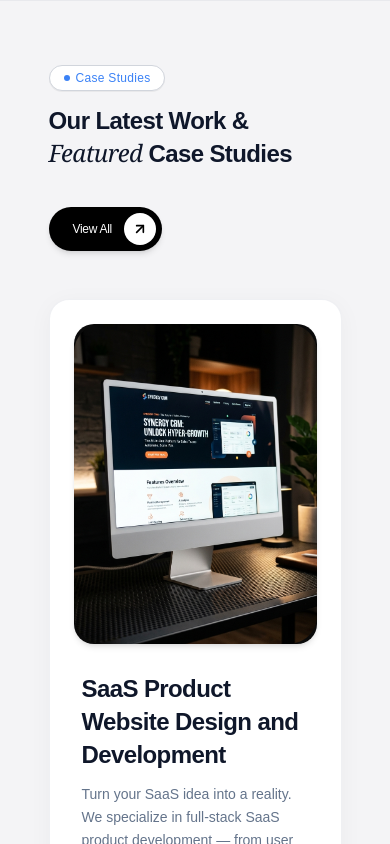
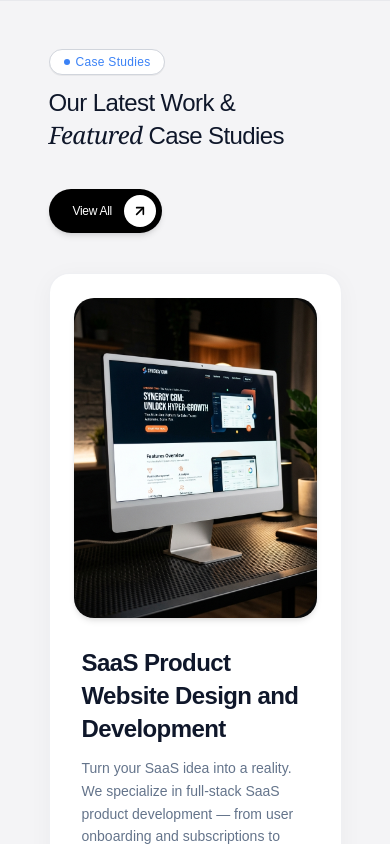
Before and after one commit to jevxo26/jevxo-frontend-new, a Next.js app: page /components/landing/casestudies in a window 390 px wide. Shown: the top 844 px of the page. Built offline with nearby package versions, Linux system fonts and the light colour scheme; a web font is replaced by a local one.

Commit message:
style: standardize section title font sizes, weights (font-medium), and reduce section gaps across desktop, laptop, and mobile

```diff
--- a/app/(main)/page.tsx
+++ b/app/(main)/page.tsx
@@ -38,12 +38,7 @@ export default function Home() {
       <ReadyToBuildSection />
       <FaqSection />
       <ContactSection />
-
       <TestimonialsSection />
-
-
-
-
     </div>
   );
 }
--- a/app/components/landing/casestudies/page.tsx
+++ b/app/components/landing/casestudies/page.tsx
@@ -31,21 +31,21 @@ const caseStudies = [
 
 export default function CaseStudies() {
   return (
-    <section id="case-study" className="relative z-30 w-full py-16 md:py-24 bg-[#f4f4f6] flex justify-center border-t border-gray-200/80">
+    <section id="case-study" className="relative z-30 w-full py-12 md:py-16 bg-[#f4f4f6] flex justify-center border-t border-gray-200/80">
       <div className="max-w-10/12 mx-auto w-full px-4 sm:px-6 lg:px-8 flex flex-col">
 
         {/* Header Section */}
-        <div className="flex flex-col md:flex-row md:items-start justify-between gap-8 mb-12 md:mb-16 w-full">
+        <div className="flex flex-col md:flex-row md:items-start justify-between gap-8 mb-10 md:mb-12 w-full">
           {/* Left Title Area */}
-          <div className="flex flex-col items-start gap-4">
+          <div className="flex flex-col items-start gap-3.5">
             <div className="bg-white border border-gray-300 text-[#3b82f6] px-3.5 py-1 rounded-full text-xs font-medium tracking-wide inline-flex items-center gap-1.5 shadow-2xs">
               <span className="w-1.5 h-1.5 rounded-full bg-[#3b82f6]" />
               Case Studies
             </div>
-            <h2 className="text-2xl sm:text-3xl md:text-4xl lg:text-[42px] text-[#0f172a] tracking-tight leading-[1.15]">
-              <span className="font-bold block text-[#0f172a]">Our Latest Work &amp;</span>
+            <h2 className="text-2xl sm:text-3xl md:text-4xl lg:text-[40px] font-medium text-[#0f172a] tracking-tight leading-[1.15]">
+              <span className="block text-[#0f172a]">Our Latest Work &amp;</span>
               <span className="block mt-1 text-[#0f172a]">
-                <span className="font-serif italic font-medium text-[#0f172a]">Featured</span> <span className="font-bold text-[#0f172a]">Case Studies</span>
+                <span className="font-serif italic font-normal text-[#0f172a]">Featured</span> <span className="font-medium text-[#0f172a]">Case Studies</span>
               </span>
             </h2>
           </div>
--- a/app/components/landing/faq/FaqSection.tsx
+++ b/app/components/landing/faq/FaqSection.tsx
@@ -36,13 +36,13 @@ export default function FaqSection() {
   };
 
   return (
-    <section id="faq" className="relative z-10 w-full py-16 md:py-24 bg-[#F8F9FA] flex justify-center border-t border-gray-100 overflow-hidden">
+    <section id="faq" className="relative z-10 w-full py-12 md:py-16 bg-[#F8F9FA] flex justify-center border-t border-gray-100 overflow-hidden">
       <div className="max-w-10/12 mx-auto w-full px-4 sm:px-6 lg:px-8 flex flex-col">
 
-        <div className="grid grid-cols-1 lg:grid-cols-12 gap-12 items-start">
+        <div className="grid grid-cols-1 lg:grid-cols-12 gap-10 items-start">
 
           {/* Left Column: Title & CTA Button */}
-          <div className="lg:col-span-5 flex flex-col items-start space-y-6">
+          <div className="lg:col-span-5 flex flex-col items-start space-y-5">
             {/* Pill Badge */}
             <div className="bg-white border border-[#3b82f6]/40 text-[#3b82f6] px-3.5 py-1 rounded-full text-xs font-normal tracking-wide inline-flex items-center gap-1.5 shadow-2xs">
               <span className="w-1.5 h-1.5 rounded-full bg-[#3b82f6]" />
@@ -50,10 +50,10 @@ export default function FaqSection() {
             </div>
 
             {/* Headline Title */}
-            <h2 className="text-3xl sm:text-4xl md:text-5xl lg:text-[52px] text-[#0f172a] tracking-tight leading-[1.12]">
-              <span className="font-medium block text-[#0f172a]">Frequently</span>
+            <h2 className="text-2xl sm:text-3xl md:text-4xl lg:text-[40px] font-medium text-[#0f172a] tracking-tight leading-[1.12]">
+              <span className="block text-[#0f172a]">Frequently</span>
               <span className="block mt-1 text-[#0f172a]">
-                <span className="font-serif italic font-medium text-[#0f172a]">Asked Question</span>
+                <span className="font-serif italic font-normal text-[#0f172a]">Asked Question</span>
               </span>
             </h2>
 
--- a/app/components/landing/team/MeetSpecialistSection.tsx
+++ b/app/components/landing/team/MeetSpecialistSection.tsx
@@ -115,12 +115,12 @@ export default function MeetSpecialistSection() {
     <section
       ref={sectionRef}
       id="specialist"
-      className="relative z-10 w-full py-16 md:py-24 bg-[#F8F9FA] flex flex-col justify-center items-center border-t border-gray-100 overflow-hidden"
+      className="relative z-10 w-full py-12 md:py-16 bg-[#F8F9FA] flex flex-col justify-center items-center border-t border-gray-100 overflow-hidden"
     >
       <div className="max-w-10/12 mx-auto w-full px-4 sm:px-6 lg:px-8 flex flex-col justify-center">
 
         {/* Header Row: Title & Customer Satisfactions */}
-        <div className="flex flex-col lg:flex-row lg:items-end justify-between gap-8 mb-10 md:mb-14 w-full">
+        <div className="flex flex-col lg:flex-row lg:items-end justify-between gap-8 mb-10 md:mb-12 w-full">
           {/* Left Title Area */}
           <div className="flex flex-col items-start gap-3.5">
             {/* Pill Badge */}
@@ -129,7 +129,7 @@ export default function MeetSpecialistSection() {
               Our House Expertize
             </div>
 
-            <h2 className="text-3xl sm:text-4xl md:text-5xl lg:text-[52px] font-bold text-[#0f172a] tracking-tight leading-[1.15]">
+            <h2 className="text-2xl sm:text-3xl md:text-4xl lg:text-[40px] font-medium text-[#0f172a] tracking-tight leading-[1.15]">
               Meet Our Specialist
             </h2>
           </div>
--- a/app/components/landing/testimonials/TestimonialsSection.tsx
+++ b/app/components/landing/testimonials/TestimonialsSection.tsx
@@ -204,19 +204,19 @@ export default function TestimonialsSection() {
   return (
     <section
       id="testimonials"
-      className="w-full py-16 md:py-24 bg-[#F8F9FA] text-gray-900 relative overflow-hidden flex flex-col items-center justify-center border-t border-gray-100"
+      className="w-full py-12 md:py-16 bg-[#F8F9FA] text-gray-900 relative overflow-hidden flex flex-col items-center justify-center border-t border-gray-100"
     >
       {/* Side Fade Gradient Overlays */}
       <div className="pointer-events-none absolute inset-y-0 left-0 w-24 sm:w-44 bg-gradient-to-r from-[#F8F9FA] to-transparent z-20" />
       <div className="pointer-events-none absolute inset-y-0 right-0 w-24 sm:w-44 bg-gradient-to-l from-[#F8F9FA] to-transparent z-20" />
 
       {/* Header Container */}
-      <div className="max-w-3xl w-full px-6 flex flex-col items-center text-center mb-12 md:mb-16 relative z-10">
+      <div className="max-w-3xl w-full px-6 flex flex-col items-center text-center mb-10 md:mb-12 relative z-10">
         <div className="bg-white border border-[#3b82f6]/40 text-[#3b82f6] px-3.5 py-1 rounded-full text-xs font-normal tracking-wide inline-flex items-center gap-1.5 shadow-2xs mb-4">
           <span className="w-1.5 h-1.5 rounded-full bg-[#3b82f6]" />
           What Our Clients Say
         </div>
-        <h2 className="text-3xl sm:text-4xl md:text-5xl lg:text-[52px] font-bold text-[#0f172a] tracking-tight leading-tight mb-3">
+        <h2 className="text-2xl sm:text-3xl md:text-4xl lg:text-[40px] font-medium text-[#0f172a] tracking-tight leading-tight mb-3">
           Real Stories. Real Impact.
         </h2>
         <p className="text-gray-500 text-sm md:text-base font-normal max-w-lg leading-relaxed">
```
Also changed, not shown: app/components/landing/blog/BlogSection.tsx (+6 -6 lines).
